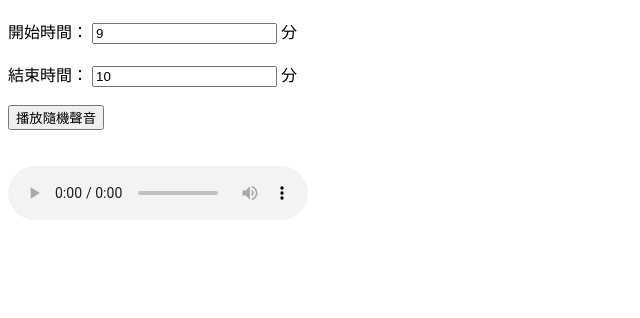
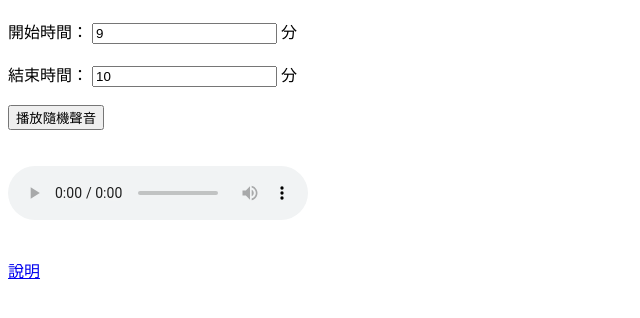
Before and after one commit to meinei1333/randomLoud, a plain HTML site: page index.html in a window 1280 px wide. Shown: the part 70-388 px from the top of the page, without its empty margins (0-640 px from the left). Drawn offline with Linux system fonts and the light colour scheme.

Commit message:
add example

```diff
--- a/index.html
+++ b/index.html
@@ -23,6 +23,7 @@
     <audio id="audio-player" controls></audio>
     <br><br>
     <p id="random-time"></p>
+    <a href="example.jpg">說明</a>
     <script>
         const playButton = document.getElementById("play-button");
         const audioPlayer = document.getElementById("audio-player");
```
Also changed, not shown: example.jpg (added).
